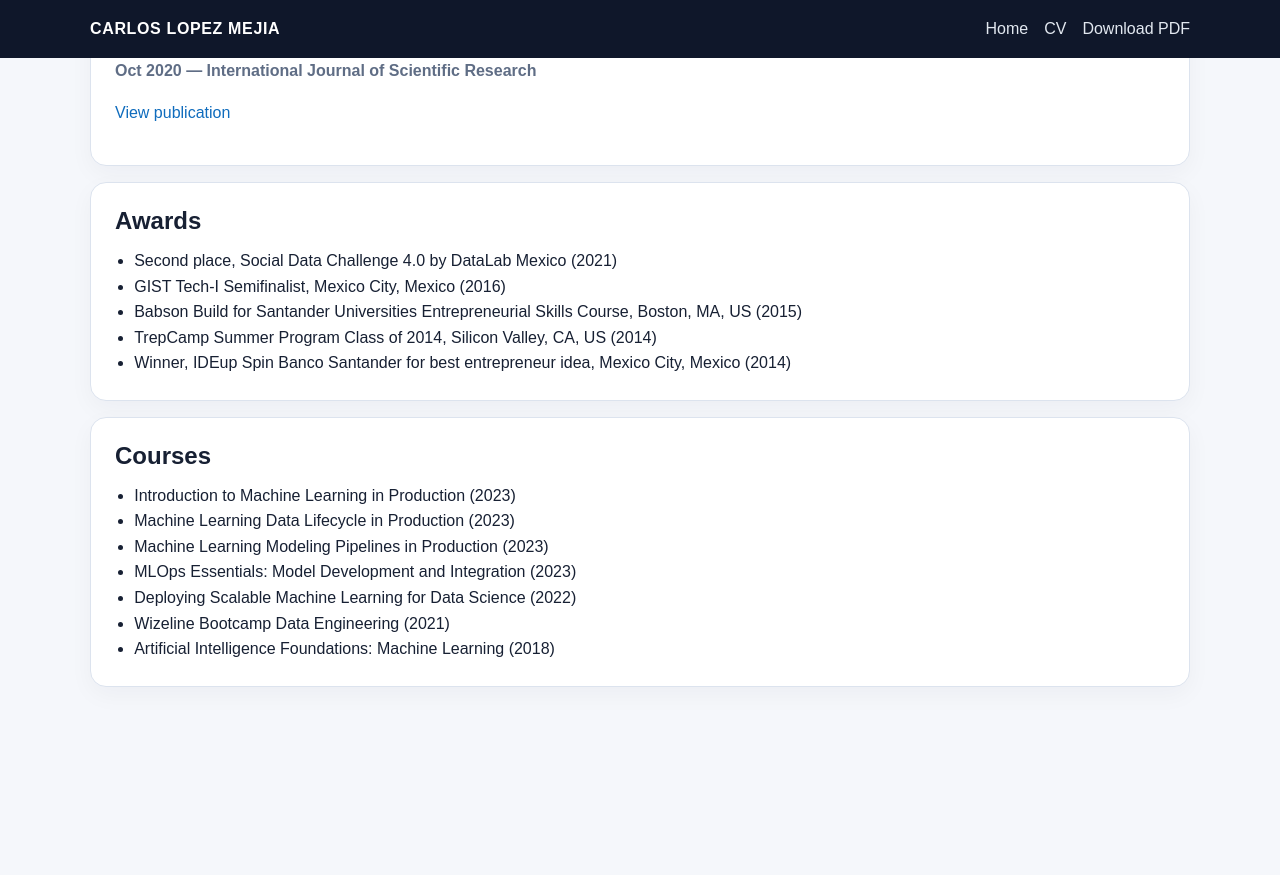
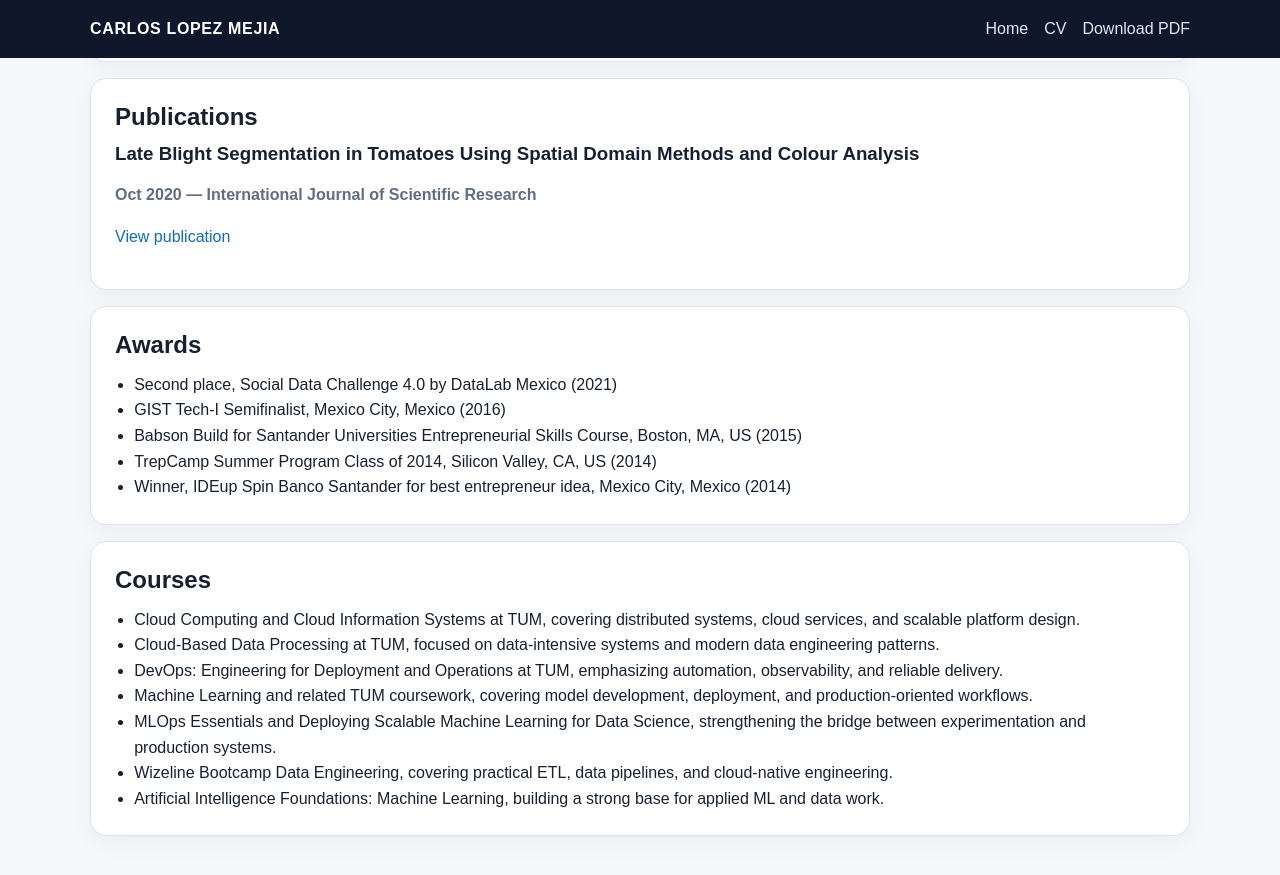
Before and after one commit to carloslme/carloslme.github.io, a Jekyll site: the page cv/index.html, which Jekyll copies as it is, in a window 1280 px wide and 900 px high, scrolled down 5351 px. Shown: the top 875 px of the window. Built offline with Jekyll 4.4.1, drawn with Linux system fonts in a browser that asks for light colours; before the commit the page ends 6102 px from its top, so only the background shows below that; some of the changed text lies outside the part shown.

Commit message:
Broaden positioning and surface project links and TUM coursework

```diff
--- a/cv/index.html
+++ b/cv/index.html
@@ -43,6 +43,9 @@
         <h2 class="section-title">Professional Summary</h2>
         <p>
           Carlos has more than nine years of experience in software and data development, combining consultancy, startups, and large companies across mobility, logistics, media, and healthcare. He has led teams of 2 to 3 people and is currently expanding his technical experience and knowledge with a master's degree in Informatics at TUM Munich, focused on cloud computing, machine learning, including deep learning and natural language processing, and software engineering.
+        </p>
+        <p>
+          He is comfortable adapting to different technical stacks and business contexts, from AWS and GCP cloud platforms to data engineering, DevOps, and full-stack delivery. That flexibility allows him to choose the right tools for the problem rather than forcing a single approach.
         </p>
         <p>
           He is equally comfortable in the fast-paced environment of a startup, where he has designed data architectures from scratch, and in the more structured environment of a large company, where he has built production infrastructure at scale. That combination allows him to bring strong engineering practices to small teams without slowing down the speed they need.
@@ -168,7 +172,7 @@
         <div class="entry">
           <h3>Technical University of Munich</h3>
           <p class="dates">Oct 2023 – Expected Apr 2027</p>
-          <p>M.Sc. in Informatics. Coursework: Cloud Computing, Cloud Information Systems, Cloud-Based Data Processing, DevOps: Engineering for Deployment & Operations, Machine Learning, Requirements Engineering, Software Engineering.</p>
+          <p>M.Sc. in Informatics. Coursework includes cloud computing, cloud information systems, cloud-based data processing, DevOps engineering for deployment and operations, machine learning, requirements engineering, and software engineering. These courses strengthen the bridge between scalable systems, ML workflows, and production delivery.</p>
         </div>
         <div class="entry">
           <h3>Instituto Politécnico Nacional</h3>
@@ -251,13 +255,13 @@
       <section class="card">
         <h2 class="section-title">Courses</h2>
         <ul>
-          <li>Introduction to Machine Learning in Production (2023)</li>
-          <li>Machine Learning Data Lifecycle in Production (2023)</li>
-          <li>Machine Learning Modeling Pipelines in Production (2023)</li>
-          <li>MLOps Essentials: Model Development and Integration (2023)</li>
-          <li>Deploying Scalable Machine Learning for Data Science (2022)</li>
-          <li>Wizeline Bootcamp Data Engineering (2021)</li>
-          <li>Artificial Intelligence Foundations: Machine Learning (2018)</li>
+          <li>Cloud Computing and Cloud Information Systems at TUM, covering distributed systems, cloud services, and scalable platform design.</li>
+          <li>Cloud-Based Data Processing at TUM, focused on data-intensive systems and modern data engineering patterns.</li>
+          <li>DevOps: Engineering for Deployment and Operations at TUM, emphasizing automation, observability, and reliable delivery.</li>
+          <li>Machine Learning and related TUM coursework, covering model development, deployment, and production-oriented workflows.</li>
+          <li>MLOps Essentials and Deploying Scalable Machine Learning for Data Science, strengthening the bridge between experimentation and production systems.</li>
+          <li>Wizeline Bootcamp Data Engineering, covering practical ETL, data pipelines, and cloud-native engineering.</li>
+          <li>Artificial Intelligence Foundations: Machine Learning, building a strong base for applied ML and data work.</li>
         </ul>
       </section>
     </main>
```
Also changed, not shown: other parts of cv/index.html (+3 -2 lines), index.html (+6 -6 lines).
